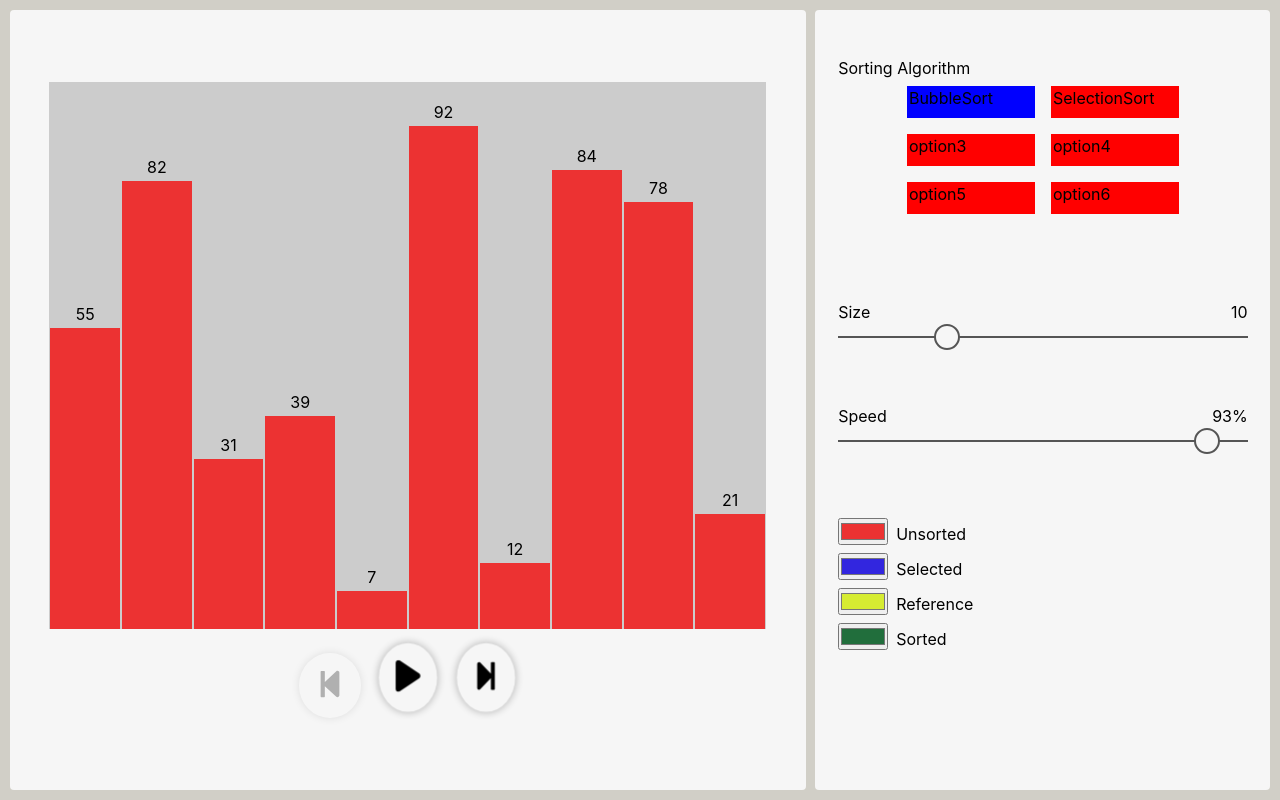
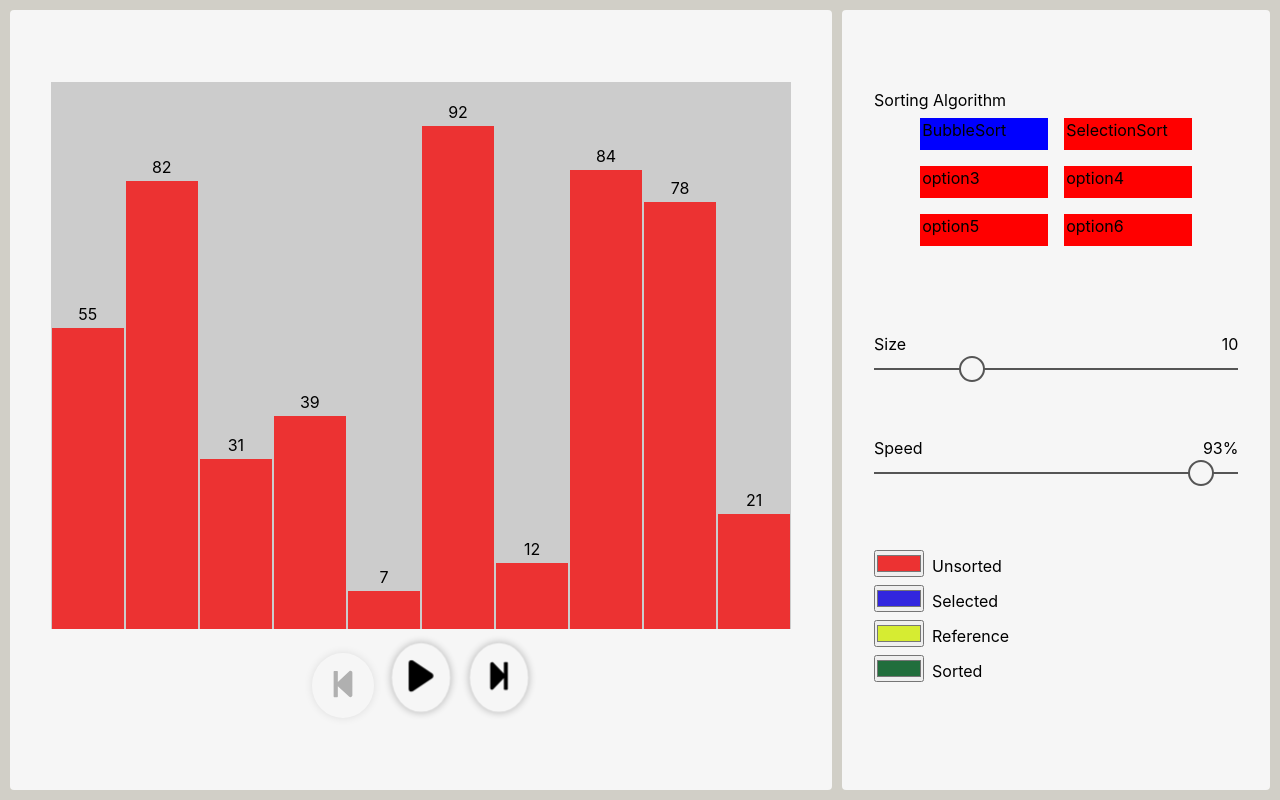
Before and after one commit to alsersan/sorting-visualizer, a React (Create React App) app: page / in a window 1280 px wide. Built offline with nearby package versions, Linux system fonts and the light colour scheme.

Commit message:
Sidebar: modified styles

```diff
--- a/src/components/Sidebar/components/AlgorithmOptions.js
+++ b/src/components/Sidebar/components/AlgorithmOptions.js
@@ -5,7 +5,7 @@ import { useSortingOptionsContext } from "../../../contexts/SortingOptionsContex
 import { useAlgorithmContext } from "../../../contexts/AlgorithmContext";
 
 const Container = styled.div`
-  width: 90%;
+  width: 100%;
   margin: 3rem 0;
   opacity: ${(props) => (props.hasStarted ? "0.4" : "1")};
   pointer-events: ${(props) => (props.hasStarted ? "none" : "auto")};
--- a/src/components/Sidebar/components/ColorSelection/index.js
+++ b/src/components/Sidebar/components/ColorSelection/index.js
@@ -7,7 +7,7 @@ import { useSortingOptionsContext } from "../../../../contexts/SortingOptionsCon
 import { useAlgorithmContext } from "../../../../contexts/AlgorithmContext";
 
 const Container = styled.div`
-  width: 90%;
+  width: 100%;
   margin: 2rem 0;
   opacity: ${(props) => (props.isRunning ? "0.4" : "1")};
   pointer-events: ${(props) => (props.isRunning ? "none" : "auto")};
--- a/src/components/Sidebar/components/Selector/index.js
+++ b/src/components/Sidebar/components/Selector/index.js
@@ -4,7 +4,7 @@ import styled from "styled-components";
 import Slider from "./components/Slider";
 
 const Container = styled.div`
-  width: 90%;
+  width: 100%;
   margin: 2rem 0;
   opacity: ${(props) => (props.hasStarted ? "0.4" : "1")};
   pointer-events: ${(props) => (props.hasStarted ? "none" : "auto")};
--- a/src/components/Sidebar/index.js
+++ b/src/components/Sidebar/index.js
@@ -8,7 +8,8 @@ import ColorSelection from "./components/ColorSelection";
 
 const StyledSidebar = styled.div`
   height: 100%;
-  width: 40rem;
+  width: 35rem;
+  padding: 2rem;
   background-color: ${(props) => props.theme.backgroundColor.secondary};
   border-radius: ${(props) => props.theme.main.borderRadius};
   display: flex;
```
